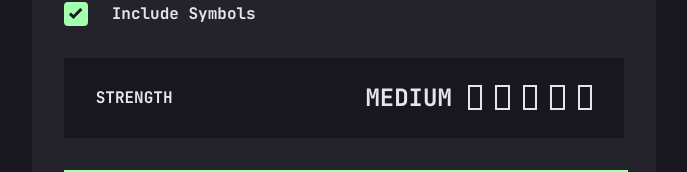
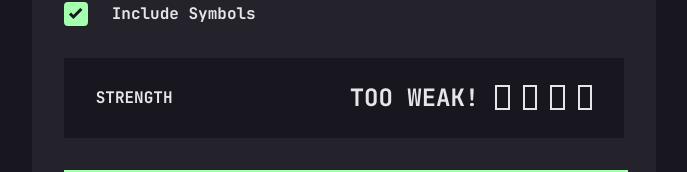
Before and after one commit to amajola/password-generator, a React (Vite) app: page / in a window 1280 px wide. Shown: the part 466-638 px from the top of the page, without its empty margins (296-983 px from the left). Built offline with nearby package versions, Linux system fonts and the light colour scheme.

Commit message:
Removed adding to strength if password is >= 8

```diff
--- a/src/components/strenghtIndicator/index.tsx
+++ b/src/components/strenghtIndicator/index.tsx
@@ -6,7 +6,7 @@ interface StrenghtIndicatorInterface {
 }
 
 const StrenghtIndicator = ({ strenghtValue }: StrenghtIndicatorInterface) => {
-  const coloredIndicators = Array.from({ length: 5 }, (_, index) => {
+  const coloredIndicators = Array.from({ length: 4 }, (_, index) => {
     return strenghtValue > index;
   });
 
@@ -19,11 +19,19 @@ const StrenghtIndicator = ({ strenghtValue }: StrenghtIndicatorInterface) => {
     ["5", "strength-indicator-green"],
   ]);
 
+  const strenghtMap = new Map([
+    ["0", "TOO WEAK!"],
+    ["1", "WEAK"],
+    ["2", "MEDIUM"],
+    ["3", "STRONG"],
+    ["4", "Very Strong"],
+  ]);
+
   return (
     <div className="indicator-container">
       <p className="body strenght-text">STRENGTH</p>
       <div className="strenght-container">
-        <h3 className="heading-medium strenght-text">MEDIUM</h3>
+        <h3 className="heading-medium strenght-text">{strenghtMap.get(strenghtValue.toString())}</h3>
         <div className="strenght-indicator-container">
           {Array.from(coloredIndicators, (value, index) => {
             const color = styleMap.get(strenghtValue.toString());
--- a/src/utils/password.ts
+++ b/src/utils/password.ts
@@ -9,7 +9,6 @@ export const checkPasswordStrength = (password: string): number => {
   let strength = 0;
 
   const passwordLenght = password.length >= 8;
-  if (passwordLenght) strength++;
 
   // Check for lowercase, uppercase, digits, and special characters and increment strength
   if (regex.lowerCase.test(password) && passwordLenght) strength++;
```
Also changed, not shown: 1 other file (tests, documents, lock files or other folders).
